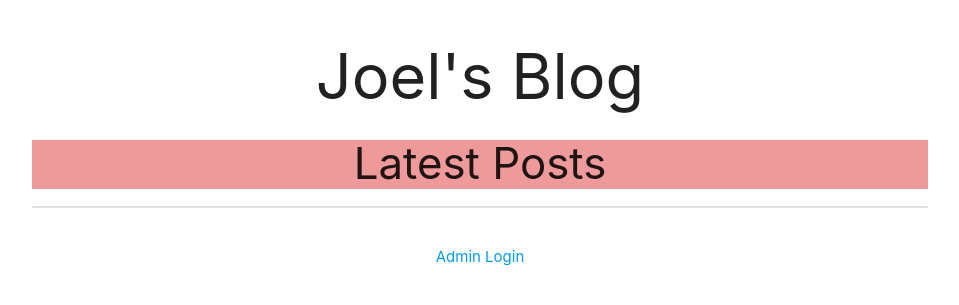
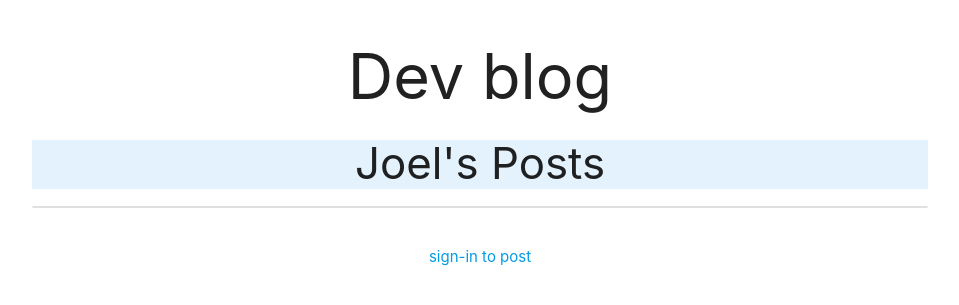
Before and after one commit to bomethis/blog_app_django_python_mysql, a Django app: page / in a window 1280 px wide. Shown: the top 305 px of the page, without its empty margins (160-1119 px from the left). Run offline with Django 3.2, Linux system fonts and the light colour scheme; data that the repository does not hold is empty.

Commit message:
inline css

```diff
--- a/posts/templates/posts/index.html
+++ b/posts/templates/posts/index.html
@@ -1,7 +1,7 @@
 {% extends 'posts/layout.html' %}
 
 {% block content %}
-<h3 class="center-align red lighten-3"> {{ title }} </h3>
+<h3 class="center-align blue lighten-5"> {{ title }} </h3>
 
 
 <ul class="collection">
--- a/posts/templates/posts/layout.html
+++ b/posts/templates/posts/layout.html
@@ -3,13 +3,13 @@
   <head>
     <meta charset="utf-8">
     <link rel="stylesheet" href="https://cdnjs.cloudflare.com/ajax/libs/materialize/1.0.0/css/materialize.min.css">
-    <title>Joel's Blog</title>
+    <title>Blog App</title>
   </head>
 
   <body>
     <header class="container center-align">
       <h1>
-        Joel's Blog
+        Dev blog
       </h1>
     </header>
 
@@ -19,7 +19,7 @@
 
       <br />
 
-      <a style="display:block" class="center-align" href="/admin">Admin Login</a>
+      <a style="display:block" class="center-align" href="/admin">sign-in to post</a>
     </div>
 
   </body>
--- a/posts/views.py
+++ b/posts/views.py
@@ -7,9 +7,8 @@ def index(request):
     posts = Posts.objects.all()[:10]
 
     context = {
-        'title': 'Latest Posts',
+        'title': "Joel's Posts",
         'posts': posts
-
     }
 
 
```
Also changed, not shown: posts/templates/posts/details.html (+9 -6 lines).
